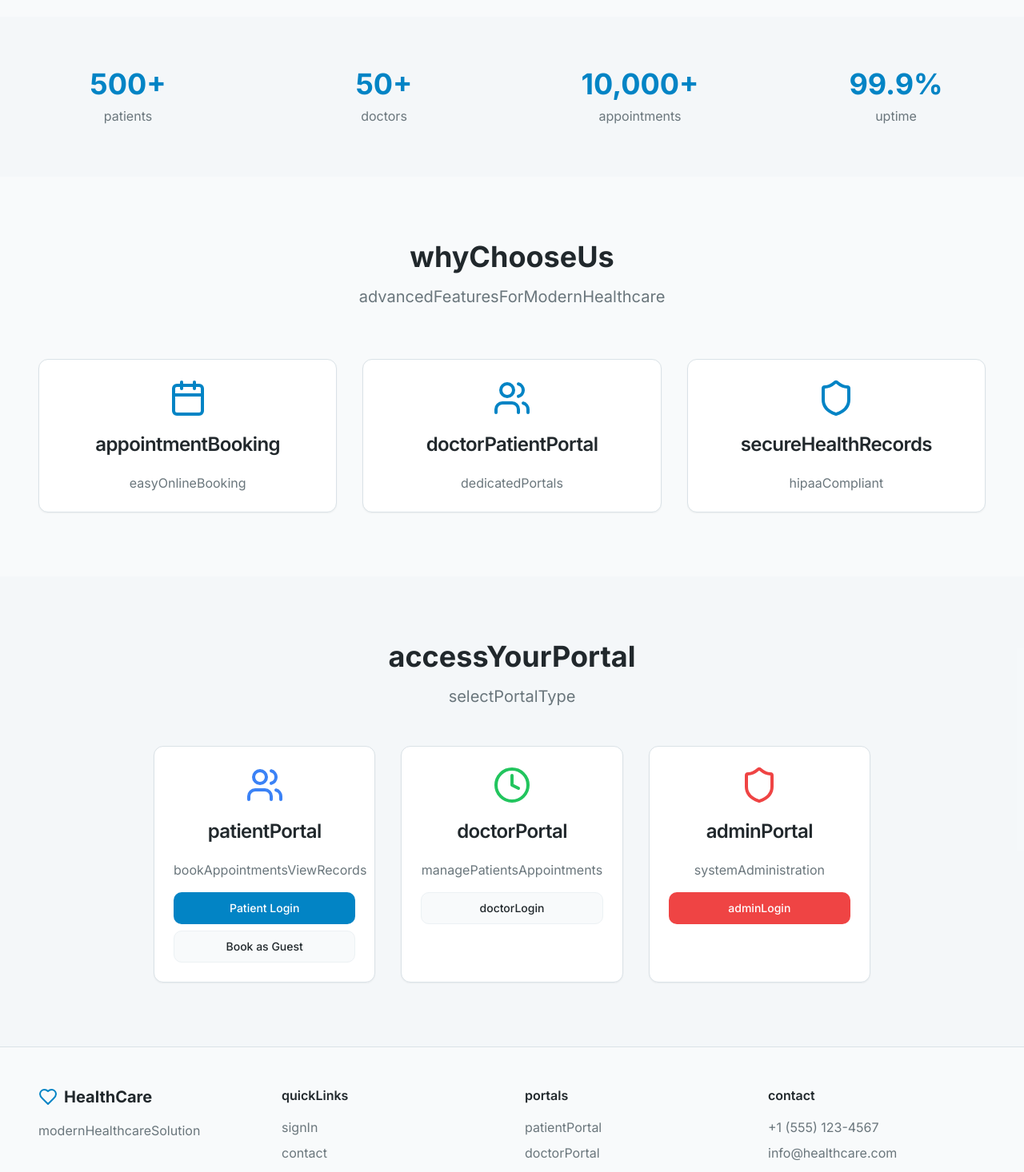
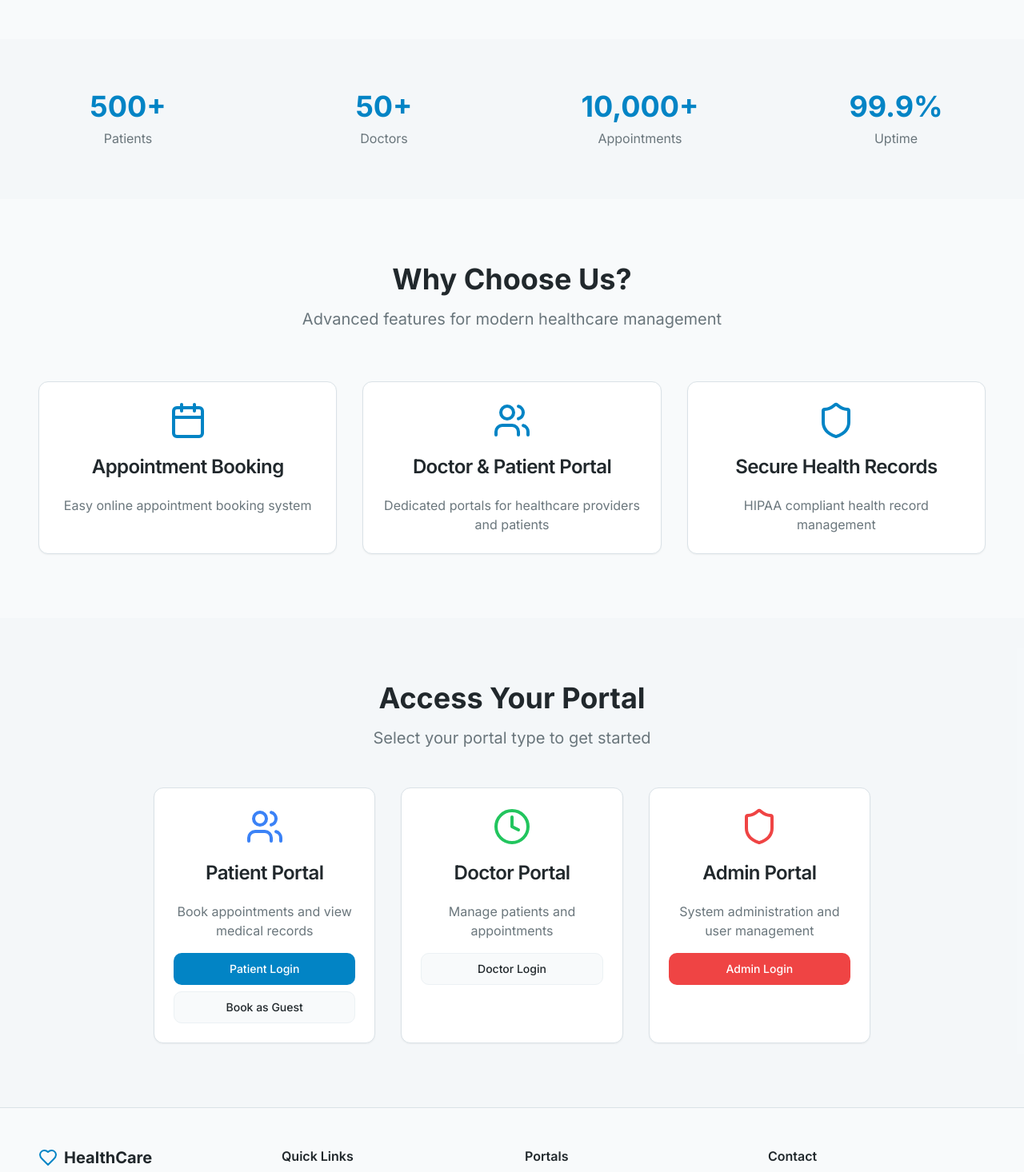
Before and after one commit to Shehabmohammed598/med-appoint-muse, a React (Vite) app: page / in a window 1280 px wide. Shown: the part 460-1926 px from the top of the page at 80% size. Built offline with nearby package versions, Linux system fonts and the light colour scheme.

Commit message:
Fix: LanguageProvider useState error

```diff
--- a/src/contexts/LanguageContext.tsx
+++ b/src/contexts/LanguageContext.tsx
@@ -135,6 +135,41 @@ const translations = {
     'role.admin': 'Admin',
     'actions': 'Actions',
     'actions.delete': 'Delete',
+
+    // Landing Page
+    'modernHealthcare': 'Modern Healthcare',
+    'management': 'Management',
+    'comprehensiveHealthcarePlatform': 'Comprehensive healthcare platform for patients, doctors and administrators',
+    'getStarted': 'Get Started',
+    'learnMore': 'Learn More',
+    'patients': 'Patients',
+    'doctors': 'Doctors',
+    'appointments': 'Appointments',
+    'uptime': 'Uptime',
+    'whyChooseUs': 'Why Choose Us?',
+    'advancedFeaturesForModernHealthcare': 'Advanced features for modern healthcare management',
+    'appointmentBooking': 'Appointment Booking',
+    'easyOnlineBooking': 'Easy online appointment booking system',
+    'doctorPatientPortal': 'Doctor & Patient Portal',
+    'dedicatedPortals': 'Dedicated portals for healthcare providers and patients',
+    'secureHealthRecords': 'Secure Health Records',
+    'hipaaCompliant': 'HIPAA compliant health record management',
+    'accessYourPortal': 'Access Your Portal',
+    'selectPortalType': 'Select your portal type to get started',
+    'patientPortal': 'Patient Portal',
+    'bookAppointmentsViewRecords': 'Book appointments and view medical records',
+    'doctorPortal': 'Doctor Portal',
+    'managePatientsAppointments': 'Manage patients and appointments',
+    'adminPortal': 'Admin Portal',
+    'systemAdministration': 'System administration and user management',
+    'doctorLogin': 'Doctor Login',
+    'adminLogin': 'Admin Login',
+    'modernHealthcareSolution': 'Modern healthcare management solution',
+    'quickLinks': 'Quick Links',
+    'portals': 'Portals',
+    'contact': 'Contact',
+    'signIn': 'Sign In',
+    'allRightsReserved': 'All rights reserved',
   },
   ar: {
     // Navigation
@@ -259,6 +294,41 @@ const translations = {
     'role.admin': 'مدير',
     'actions': 'الإجراءات',
     'actions.delete': 'حذف',
+
+    // Landing Page
+    'modernHealthcare': 'الرعاية الصحية الحديثة',
+    'management': 'الإدارة',
+    'comprehensiveHealthcarePlatform': 'منصة رعاية صحية شاملة للمرضى والأطباء والمديرين',
+    'getStarted': 'ابدأ الآن',
+    'learnMore': 'اعرف المزيد',
+    'patients': 'المرضى',
+    'doctors': 'الأطباء',
+    'appointments': 'المواعيد',
+    'uptime': 'وقت التشغيل',
+    'whyChooseUs': 'لماذا تختارنا؟',
+    'advancedFeaturesForModernHealthcare': 'ميزات متقدمة لإدارة الرعاية الصحية الحديثة',
+    'appointmentBooking': 'حجز المواعيد',
+    'easyOnlineBooking': 'نظام حجز مواعيد إلكتروني سهل',
+    'doctorPatientPortal': 'بوابة الطبيب والمريض',
+    'dedicatedPortals': 'بوابات مخصصة لمقدمي الرعاية الصحية والمرضى',
+    'secureHealthRecords': 'السجلات الصحية الآمنة',
+    'hipaaCompliant': 'إدارة السجلات الصحية المتوافقة مع HIPAA',
+    'accessYourPortal': 'ادخل إلى بوابتك',
+    'selectPortalType': 'اختر نوع البوابة للبدء',
+    'patientPortal': 'بوابة المريض',
+    'bookAppointmentsViewRecords': 'احجز المواعيد واعرض السجلات الطبية',
+    'doctorPortal': 'بوابة الطبيب',
+    'managePatientsAppointments': 'إدارة المرضى والمواعيد',
+    'adminPortal': 'بوابة المدير',
+    'systemAdministration': 'إدارة النظام وإدارة المستخدمين',
+    'doctorLogin': 'دخول الطبيب',
+    'adminLogin': 'دخول المدير',
+    'modernHealthcareSolution': 'حلول إدارة الرعاية الصحية الحديثة',
+    'quickLinks': 'روابط سريعة',
+    'portals': 'البوابات',
+    'contact': 'اتصل بنا',
+    'signIn': 'تسجيل الدخول',
+    'allRightsReserved': 'جميع الحقوق محفوظة',
   },
 };
 
```
